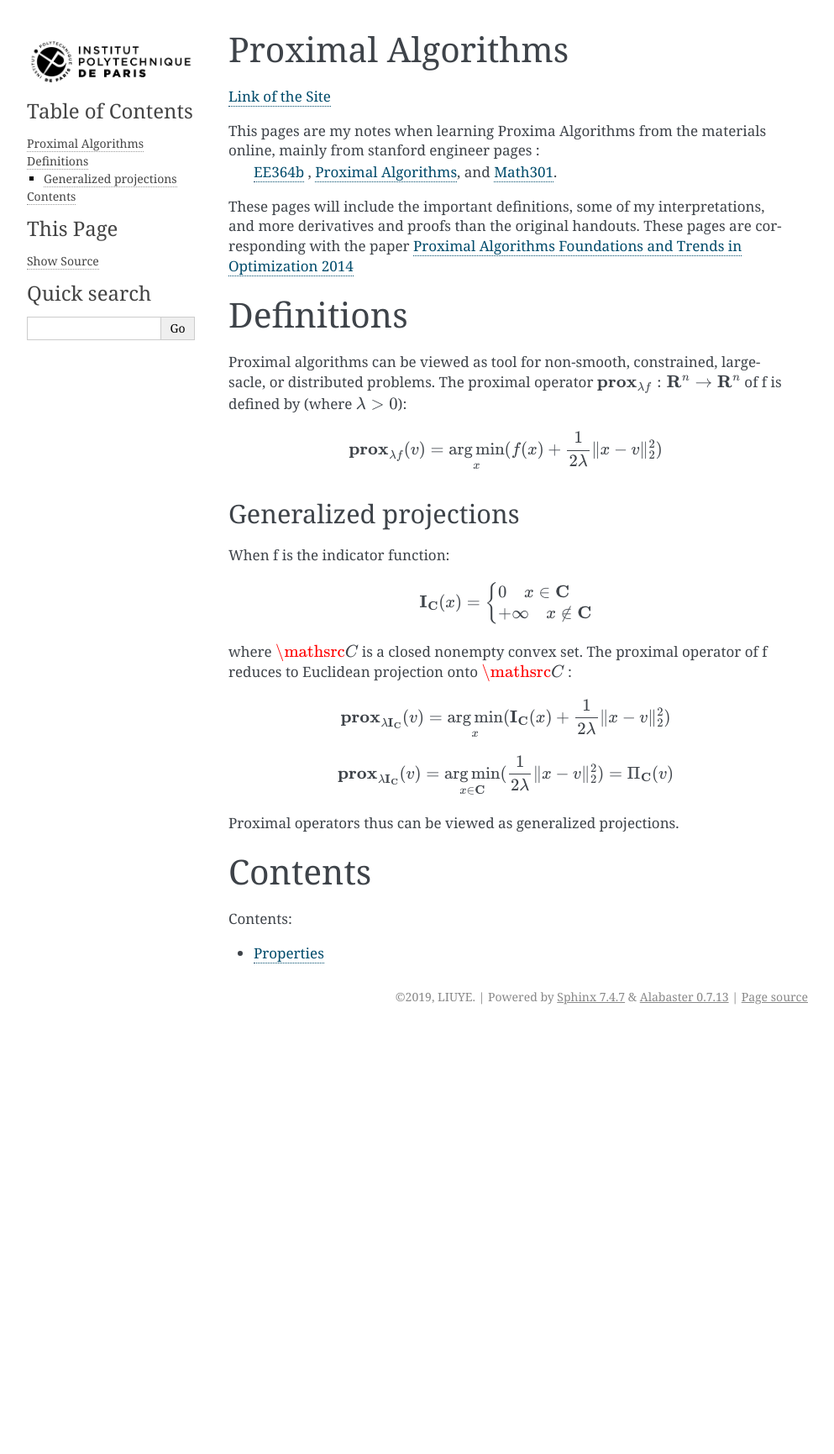
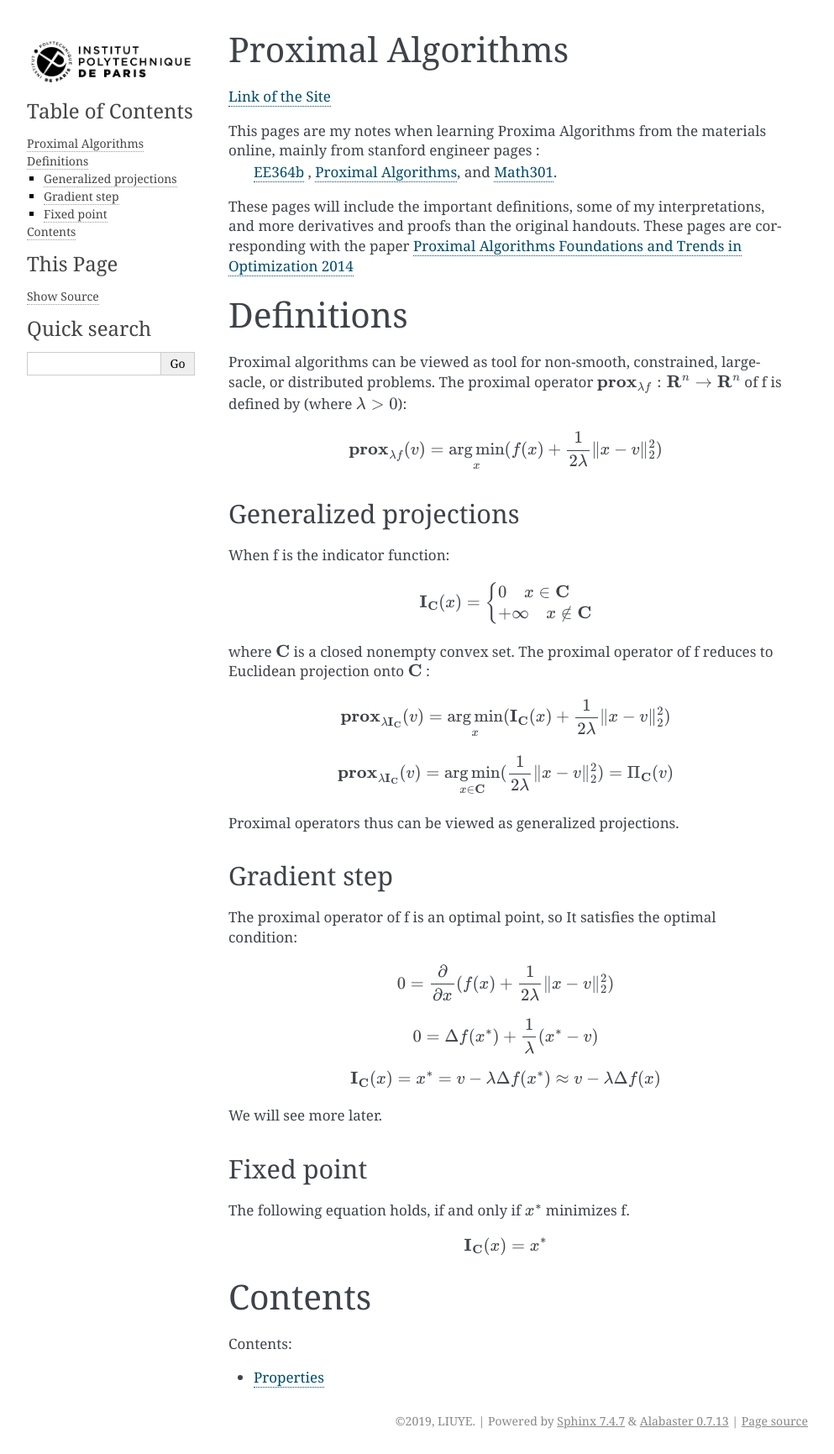
Before and after one commit to gggliuye/cvx_learning, a Sphinx documentation site: the page built from docs/ProximalAlgorithms/Introduction.rst, in a window 1280 px wide. Shown: the whole page at 84% size, without its empty margins (148-1141 px from the left). Built offline with Sphinx 7.4.7, drawn with Linux system fonts in a browser that asks for light colours; before the commit the page ends 1226 px from its top, so only the background shows below that.

Commit message:
Update Introduction.rst

```diff
--- a/docs/ProximalAlgorithms/Introduction.rst
+++ b/docs/ProximalAlgorithms/Introduction.rst
@@ -32,7 +32,7 @@ When f is the indicator function:
   + \infty \quad x \not\in \mathbf{C}
   \end{cases}
 
-where :math:`\mathsrc{C}` is a closed nonempty convex set. The proximal operator of f reduces to Euclidean projection onto :math:`\mathsrc{C}` :
+where :math:`\mathbf{C}` is a closed nonempty convex set. The proximal operator of f reduces to Euclidean projection onto :math:`\mathbf{C}` :
 
 .. math::
   \mathbf{prox}_{\lambda \mathbf{I}_{\mathbf{C}}}(v) =
@@ -44,6 +44,32 @@ where :math:`\mathsrc{C}` is a closed nonempty convex set. The proximal operator
 
 Proximal operators thus can be viewed as generalized projections.
 
+Gradient step
+------------------------
+
+The proximal operator of f is an optimal point, so It satisfies the optimal condition:
+
+.. math::
+  0 = \frac{\partial}{\partial x}(f(x) + \frac{1}{2 \lambda}\| x - v \|_{2}^{2})
+
+.. math::
+  0 = \Delta f(x^{*}) + \frac{1}{\lambda} (x^{*}-v)
+
+.. math::
+  \mathbf{I}_{\mathbf{C}}(x) = x^{*} = v - \lambda \Delta f(x^{*}) \approx v - \lambda \Delta f(x)
+
+We will see more later.
+
+Fixed point
+-------------------
+
+The following equation holds, if and only if :math:`x^{*}` minimizes f.
+
+.. math::
+  \mathbf{I}_{\mathbf{C}}(x) = x^{*}
+
+
+
 
 Contents
 ======================
```
